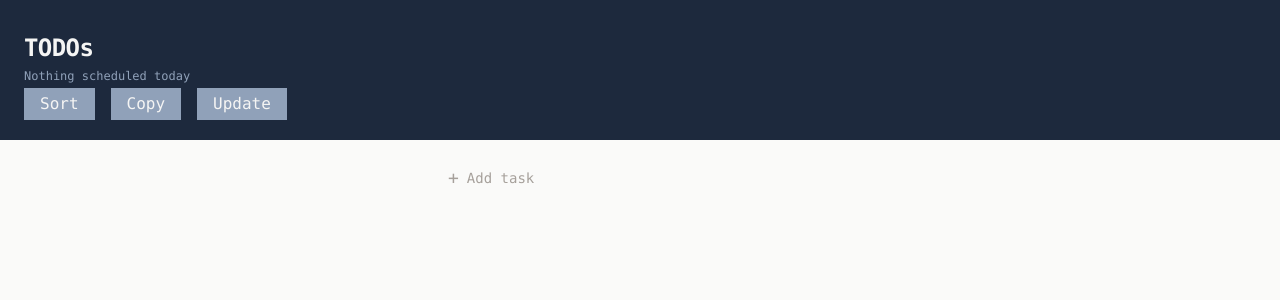
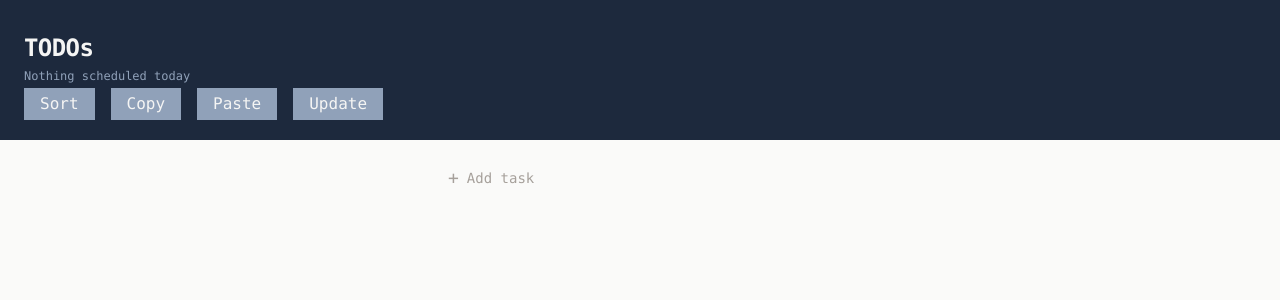
Before and after one commit to Flame48/Todo, a React (Vite) app: page / in a window 1280 px wide. Shown: the top 300 px of the page. Built offline with nearby package versions, Linux system fonts and the light colour scheme.

Commit message:
Added Pasting TODOs

```diff
--- a/src/Header.tsx
+++ b/src/Header.tsx
@@ -1,9 +1,15 @@
-import { useTodoStore, isToday } from "./TodoStore";
+import {
+  useTodoStore,
+  isToday,
+  type Priority,
+  PRIORITY_META,
+} from "./TodoStore";
 import { type PT_className, jcn } from "./utils";
 
 export default function Header(props: {} & PT_className) {
   const todos = useTodoStore((s) => s.todos);
   const sortByPriority = useTodoStore((s) => s.sortByPriority);
+  const importTodos = useTodoStore((s) => s.importTodos);
 
   const todayTodos = todos.filter((t) => isToday(t.priority));
 
@@ -16,6 +22,28 @@ export default function Header(props: {} & PT_className) {
       .join("\n");
     navigator.clipboard.writeText(exp);
   };
+
+  const importClipboard = async () => {
+    const text = await navigator.clipboard.readText();
+    const lines = text.split(/\r?\n/).filter(Boolean);
+
+    const items = lines.flatMap((line) => {
+      const match = line.match(/^- \[( |X)\] (.+) \(([A-Z]+)\)$/);
+      if (!match) return [];
+      const [, complete, content, priority] = match;
+      if (!(priority in PRIORITY_META)) return [];
+      return [
+        {
+          content,
+          priority: priority as Priority,
+          complete: complete.toUpperCase() === "X",
+        },
+      ];
+    });
+
+    if (items.length > 0) importTodos(items);
+  };
+
   return (
     <header
       className={jcn(
@@ -47,6 +75,12 @@ export default function Header(props: {} & PT_className) {
           Copy
         </button>
         <button
+          onClick={() => importClipboard()}
+          className="bg-slate-400 text-stone-100 px-4 py-1 cursor-pointer"
+        >
+          Paste
+        </button>
+        <button
           onClick={() => window.location.reload()}
           className="bg-slate-400 text-stone-100 px-4 py-1 cursor-pointer"
         >
--- a/src/TodoStore.ts
+++ b/src/TodoStore.ts
@@ -119,6 +119,7 @@ interface TodoStore {
   deleteTodo: (id: string) => void;
   sortByPriority: () => void;
   reorderTodos: (oldIndex: number, newIndex: number) => void;
+  importTodos: (items: Omit<TodoItem, "id" | "createdAt">[]) => void;
 }
 
 export const useTodoStore = create<TodoStore>()(
@@ -178,6 +179,17 @@ export const useTodoStore = create<TodoStore>()(
         set((state) => ({
           todos: arrayMove(state.todos, oldIndex, newIndex),
         })),
+      importTodos: (items: Omit<TodoItem, "id" | "createdAt">[]) =>
+        set((state) => ({
+          todos: [
+            ...state.todos,
+            ...items.map((item) => ({
+              ...item,
+              id: genId(),
+              createdAt: Date.now(),
+            })),
+          ],
+        })),
     }),
     { name: "todos-storage" },
   ),
```
